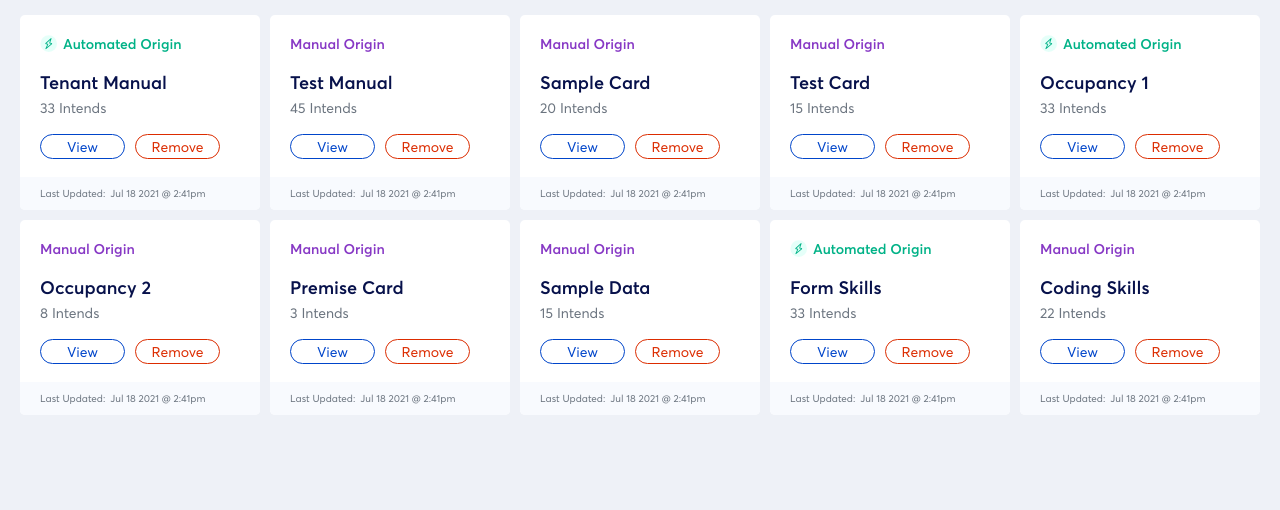
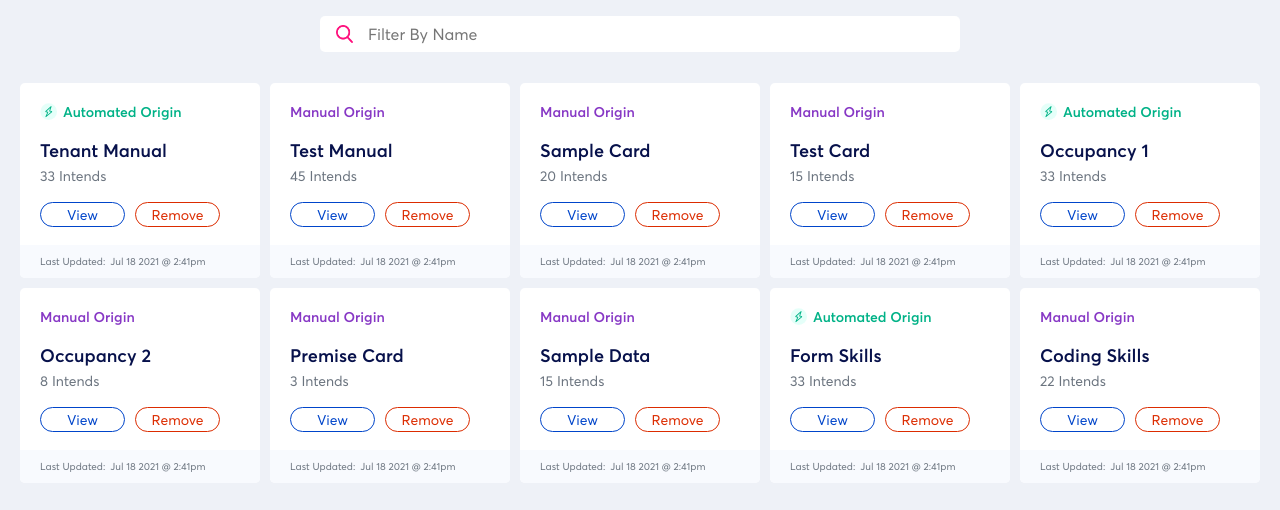
Before and after one commit to micmor-m/sampleData, a React (Create React App) app: page / in a window 1280 px wide. Shown: the top 510 px of the page. Built offline with nearby package versions, Linux system fonts and the light colour scheme.

Commit message:
add searchBox

```diff
--- a/src/App.js
+++ b/src/App.js
@@ -1,4 +1,6 @@
+import React, { useState } from "react";
 import CommonCard from "components/CommonCard";
+import SearchBox from "components/SearchBox";
 import "./styles/variables.scss";
 import "./styles/container.scss";
 
@@ -9,9 +11,21 @@ import { sampleData } from "data/sampleData";
 import formatTimestamp from "./helpers/formatData.js";
 
 function App() {
+  const [search, setSearch] = useState("");
+
+  const handleSearch = (value) => {
+    setSearch(value);
+  };
+
+  const filteredData = sampleData.filter((item) => {
+    return item.name.toLowerCase().includes(search.toLowerCase());
+  });
+
+  console.log("FilteredData", filteredData);
+
   return (
     <main className="layout">
-      {/* Add Responsive container component here. Render the card components inside of that component.  */}
+      <SearchBox handleSearch={handleSearch} />
       <section className="container">
         {sampleData.map((item) => {
           return (
--- /dev/null
+++ b/src/components/SearchBox.js
@@ -0,0 +1,19 @@
+import React from "react";
+
+import "./SearchBox.scss";
+
+const SearchBox = (props) => {
+  return (
+    <section className="search-box">
+      <input
+        type="text"
+        placeholder="Filter By Name"
+        id="search"
+        name="search"
+        onChange={(e) => props.handleSearch(e.target.value)}
+      />
+    </section>
+  );
+};
+
+export default SearchBox;
--- /dev/null
+++ b/src/components/SearchBox.scss
@@ -0,0 +1,32 @@
+@import "styles/variables.scss";
+
+.search-box {
+  display: flex;
+  justify-content: space-between;
+  align-items: center;
+  margin: 1rem;
+  min-width: 200px;
+  width: 50%;
+}
+
+.search-box input {
+  margin: 0;
+  background-color: $card-body-bg;
+  border: 0;
+  border-radius: 5px;
+  padding: 0.5rem 0.5rem 0.5rem 3rem;
+  color: $card-subtext;
+  font-size: 1rem;
+  font-family: $primary-font;
+  width: 100%;
+  background-image: url("../assets/images/search.png");
+  background-repeat: no-repeat;
+  background-size: auto 50%;
+  background-position: 1rem 50%;
+}
+
+.search-box input:focus {
+  background-color: #eef1f7;
+  color: $card-title-text;
+  outline-color: $card-title-text;
+}
--- a/src/styles/index.scss
+++ b/src/styles/index.scss
@@ -36,5 +36,6 @@ body {
 
 .layout {
   display: flex;
-  justify-content: space-evenly;
+  flex-direction: column;
+  align-items: center;
 }
```
Also changed, not shown: src/assets/images/search.png (added).
